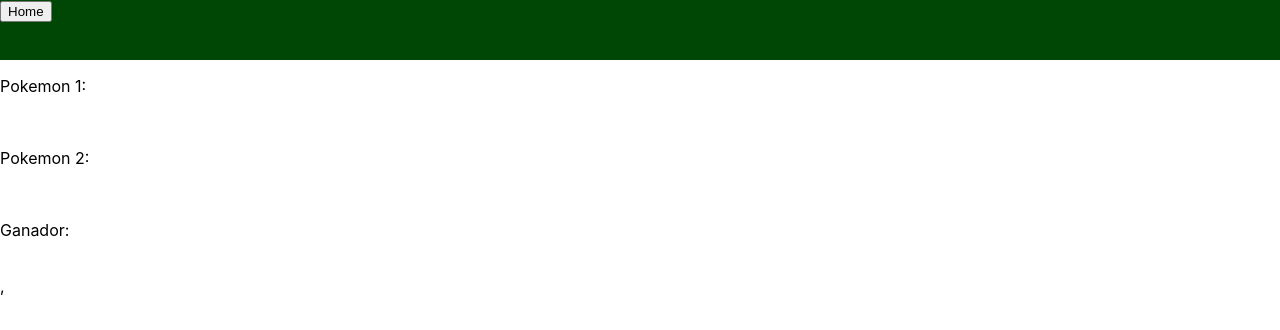
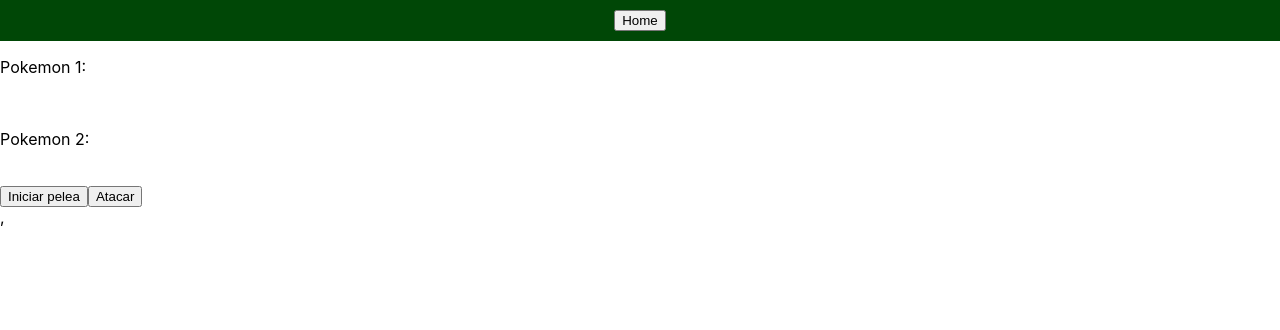
Before and after one commit to diaz027/PI-Pokemon, a React (Create React App) app in the folder client/: page /combate in a window 1280 px wide. Shown: the top 330 px of the page. Built offline with nearby package versions, Linux system fonts and the light colour scheme.

Commit message:
batallas

```diff
--- a/client/src/componentes/cards/cards.jsx
+++ b/client/src/componentes/cards/cards.jsx
@@ -18,7 +18,7 @@
                         height={height}
                         weight={weight}
                         types={types}
-                        andlePokemonSelect={handlePokemonSelect} // Pasa la función para seleccionar el Pokémon
+                        handlePokemonSelect={handlePokemonSelect} // Pasa la función para seleccionar el Pokémon
                     />
                 )
             })
--- a/client/src/componentes/navBar/navBar.module.css
+++ b/client/src/componentes/navBar/navBar.module.css
@@ -1,10 +1,8 @@
 /* Estilo de la navbar que no se aplicará a la página landiping */
 .nav {
     background-color: rgb(0, 71, 6);
-    height: 60px;
+    display: flex;
+    justify-content: center;/* Centra horizontalmente */
+    align-items: center;/* Alinea elementos verticalmente en el centro */
+    padding: 10px;
 }
-
-/* Estilo específico para la página landiping */
-.landiping .nav {
-    background-color: transparent; /* Puedes ajustar esto según tu preferencia */
-}
--- a/client/src/views/combate/combate.jsx
+++ b/client/src/views/combate/combate.jsx
@@ -1,6 +1,7 @@
 // Combate.js
+import React, { useState } from "react";
 import { useLocation } from "react-router-dom";
-import { calcularDanio, determinarGanador } from "../../componentes/batallas/batalla";
+import { calcularDanio} from "../../componentes/batallas/batalla";
 import { useSelector } from "react-redux";
 
 
@@ -12,30 +13,58 @@
   const allpokes = useSelector((state) => state?.pokemones);
   const pokemon1 = allpokes.find((pokemon) => pokemon.id === pokemon1Id);
   const pokemon2 = allpokes.find((pokemon) => pokemon.id === pokemon2Id);
-  let ganadorPokemon = null;
+  const [peleaEnCurso, setPeleaEnCurso] = useState(false);
+  const [ganador, setGanador] = useState(null);
+  const [pokemon1HP, setPokemon1HP] = useState(100); // defino la vida inicial de poke 1
+  const [pokemon2HP, setPokemon2HP] = useState(100); // Defino la vida inicial de Poke 2
 
-  // // Calcula el daño y determina el ganador
-  if (pokemon1 && pokemon2) {
+
+
+  const handleAttack = () => {
+    // Calcula el daño de los ataques y actualiza la vida de los Pokémon
     const danio1 = calcularDanio(pokemon1, pokemon2);
     const danio2 = calcularDanio(pokemon2, pokemon1);
-    const ganador = determinarGanador(danio1, danio2);
+    setPokemon1HP((prevHP) => prevHP - danio2);
+    setPokemon2HP((prevHP) => prevHP - danio1);
 
-    if (ganador) {
-      ganadorPokemon = allpokes.find((pokemon) => pokemon.id === ganador.id);
+    // Verifica si uno de los Pokémon se queda sin vida
+    if (pokemon1HP <= 0 || pokemon2HP <= 0) {
+      setPeleaEnCurso(false);
+      if (pokemon1HP <= 0) {
+        setGanador(pokemon2);
+      } else if (pokemon2HP <= 0) {
+        setGanador(pokemon1);
+      }
     }
-  }
+  };
 
 
   return (
     <div >
-      <p>Pokemon 1: {pokemon1?.name}</p>
-      <img src={pokemon1?.image} />
-      <p>Pokemon 2: {pokemon2?.name}</p>
-      <img src={pokemon2?.image}/>
-      <p>Ganador: {ganadorPokemon?.name}</p>
-
-        <img src={ganadorPokemon?.image}/>
-
+     <div>
+    <p>Pokemon 1: {pokemon1?.name}</p>
+    <img src={pokemon1?.image} alt={pokemon1?.name} />
+    <p>Pokemon 2: {pokemon2?.name}</p>
+    <img src={pokemon2?.image} alt={pokemon2?.name} />
+    {peleaEnCurso && (
+      <div>
+        <p>Ataque: {pokemon1?.attack}</p>
+        <p>Defensa: {pokemon1?.defense}</p>
+        <p>Vida: {pokemon1HP}</p>
+        <p>Ataque: {pokemon2?.attack}</p>
+        <p>Defensa: {pokemon2?.defense}</p>
+        <p>Vida: {pokemon2HP}</p>
+      </div>
+    )}
+    {!peleaEnCurso && ganador && (
+      <div>
+        <p>Ganador: {ganador?.name}</p>
+        <img src={ganador?.image} alt={ganador?.name} />
+      </div>
+    )}
+  </div>
+      <button onClick={() => setPeleaEnCurso(true)}>Iniciar pelea</button>
+      <button onClick={handleAttack}>Atacar</button>
     </div>
   );
 };
--- a/client/src/views/landing/landing.module.css
+++ b/client/src/views/landing/landing.module.css
@@ -1,4 +1,5 @@
 .body{
+    overflow: hidden;
     background-image: url('../../../../pokemon.png');
     background-size: cover;
     height: 100vh;
@@ -7,6 +8,3 @@
 h1 {
     margin: 0;
 }
-.landiping .nav {
-    background-color: transparent;
-}
```
